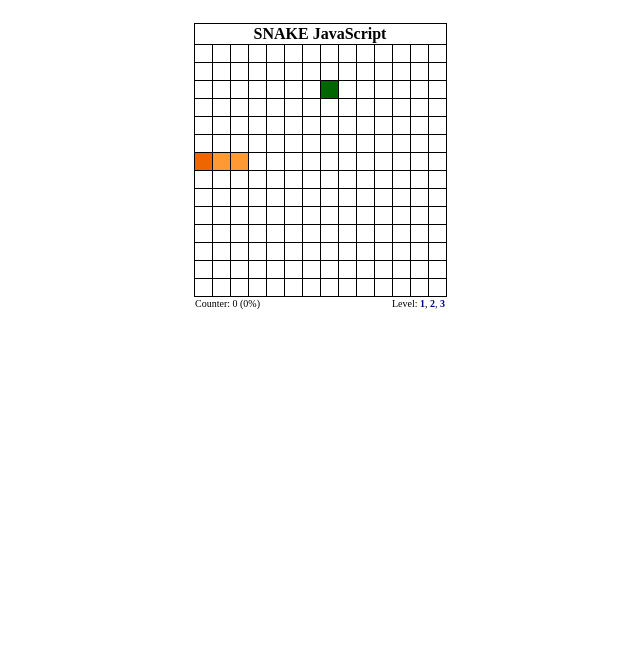
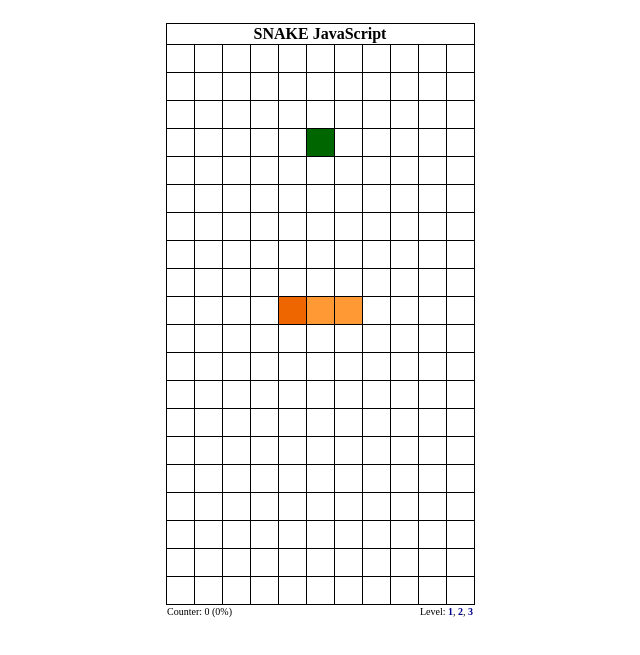
Before and after one commit to TheCherry/js_SnakeToTetris, a plain HTML site: page index.html in a window 1280 px wide. Shown: the part 61-716 px from the top of the page, without its empty margins (320-960 px from the left). Drawn offline with Linux system fonts and the light colour scheme.

Commit message:
Grid in X & Y aufgeteilt (cellCount -> cellCountX, cellCountY)

```diff
--- a/snake.css
+++ b/snake.css
@@ -6,8 +6,8 @@
 
 			#snake tbody td {
 				border:1px solid black;
-				width: 15px;
-				height: 15px;
+				width: 25px;
+				height: 25px;
 			}
 
 			#snake thead th {
--- a/snake.js
+++ b/snake.js
@@ -154,8 +154,9 @@
 		}
 	}
 
-	function Terrarium(cellCount) {
-		this.cellCount = cellCount;
+	function Terrarium(y, x) {
+		this.cellCountX = x;
+		this.cellCountY = y;
 		this.crumbCounter = 0;
 		this.grid = [];
 		this.snake = null;
@@ -174,7 +175,7 @@
 
 			var tr = document.createElement("tr");
 			th = document.createElement("th");
-			th.colSpan = this.cellCount;
+			th.colSpan = this.cellCountY;
 			th.appendChild( document.createTextNode("SNAKE JavaScript") );
 			th.title = "SNAKE JavaScript stammt von derletztekick.com - diese Seite besuchen...";
 			try { th.style.cursor = "pointer"; } catch(e){ th.style.cursor = "hand"; }
@@ -206,7 +207,7 @@
 
 			tr = document.createElement("tr");
 			var td = document.createElement("td");
-			td.colSpan = this.cellCount-newGameFontWidth;
+			td.colSpan = this.cellCountY-newGameFontWidth;
 			td.appendChild( document.createTextNode("Counter: " + this.crumbCounter) );
 			td.className = "left";
 			tr.appendChild(td);
@@ -231,10 +232,10 @@
 			tr.appendChild(td);
 			tfoot.appendChild(tr);
 
-			for (var i=0; i<this.cellCount; i++) {
+			for (var i=0; i<this.cellCountX; i++) {
 				var tr = document.createElement("tr");
 				var row = [];
-				for (var j=0; j<this.cellCount; j++) {
+				for (var j=0; j<this.cellCountY; j++) {
 					var td = document.createElement("td");
 					td.x = i;
 					td.y = j;
@@ -261,8 +262,8 @@
 			x = el.x+x;
 			y = el.y+y;
 
-			x = x<0?this.cellCount-1:x>=this.cellCount?0:x;
-			y = y<0?this.cellCount-1:y>=this.cellCount?0:y;
+			x = x<0?this.cellCountX-1:x>=this.cellCountX?0:x;
+			y = y<0?this.cellCountY-1:y>=this.cellCountY?0:y;
 
 			var cell = this.grid[x][y];
 			var isFoot = this.crumb != null && this.crumb.equalPosition( cell );
@@ -274,8 +275,8 @@
 		}
 
 		this.setCrumb = function() {
-			var x = Math.rand(0, this.cellCount-1);
-			var y = Math.rand(0, this.cellCount-1);
+			var x = Math.rand(0, this.cellCountX-1);
+			var y = Math.rand(0, this.cellCountY-1);
 
 			if (this.snake.contains( this.grid[x][y] ) )
 				this.setCrumb();
@@ -288,8 +289,8 @@
 
 		this.insertSnake = function(speedLevel) {
 			speedLevel = speedLevel || 1;
-			var sX = Math.ceil(this.cellCount/2)-1,
-			    sY = Math.ceil(this.cellCount/2);
+			var sX = Math.ceil(this.cellCountX/2)-1,
+			    sY = Math.ceil(this.cellCountY/2);
 			var cells = [
 				this.grid[sX][sY-2],
 				this.grid[sX][sY-1],
@@ -336,4 +337,4 @@
 	}
 
 	if (document.getElementById && document.createElement)
-		addContentLoadListener( function() { new Terrarium(14); } );
+		addContentLoadListener( function() { new Terrarium(11, 20); } );
```
